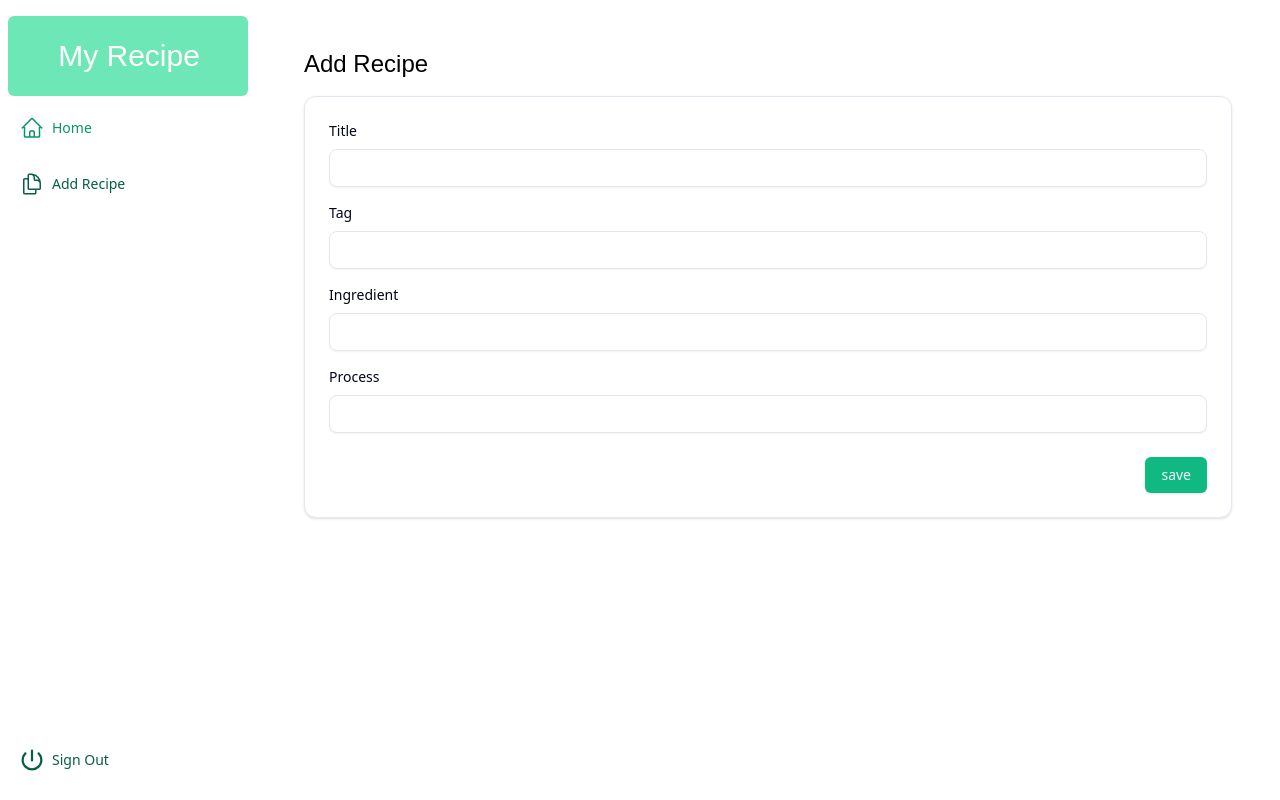
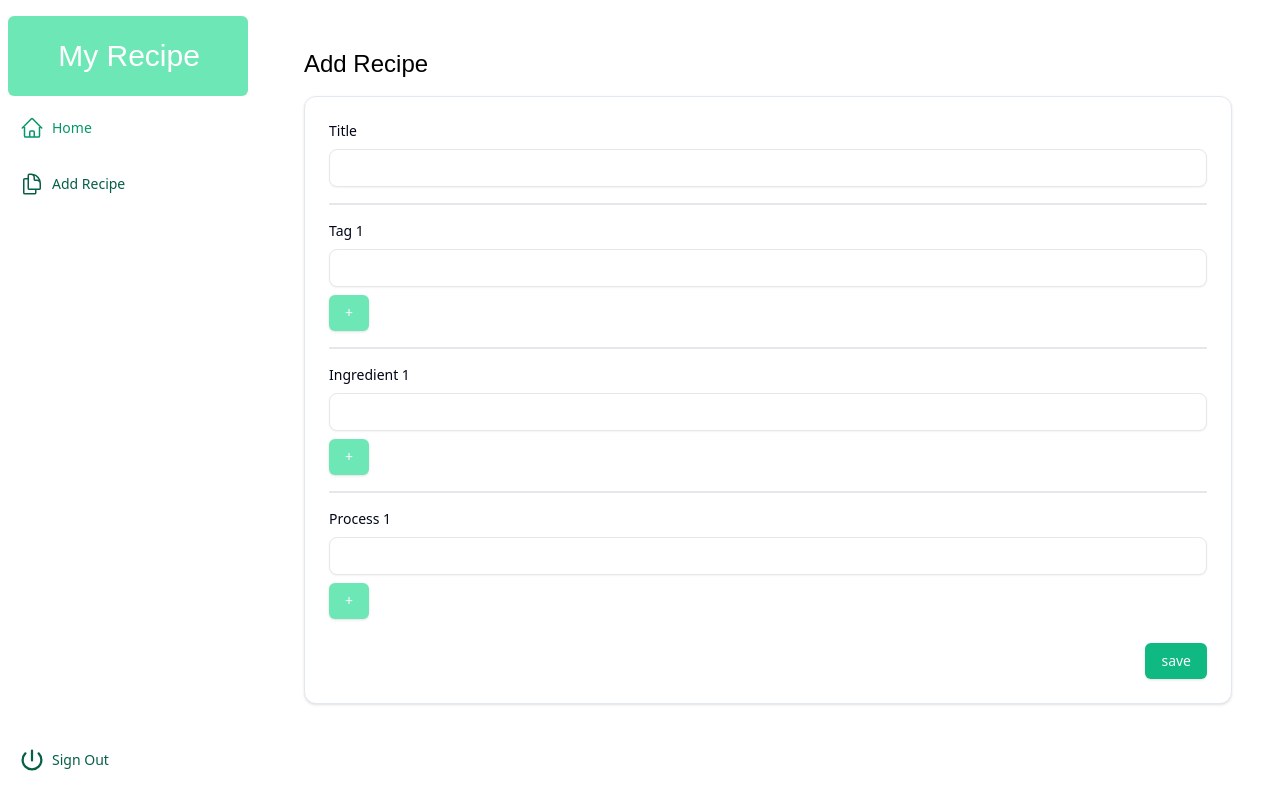
Before and after one commit to yoounyoungheon/my-recipe, a Next.js app in the folder web/: page /add-recipe in a window 1280 px wide. Built offline with nearby package versions, Linux system fonts and the light colour scheme; a web font is replaced by a local one.

Commit message:
데이터데이스에 없는 회원으로 로그인할 경우 바로 회원가입되도록

```diff
--- a/web/src/app/(routes)/add-recipe/page.tsx
+++ b/web/src/app/(routes)/add-recipe/page.tsx
@@ -1,9 +1,57 @@
 'use client'
 import { lusitana } from "@/app/fonts/fonts"
+import AchromaticButton from "@/app/ui/component/atom/achromatic-button";
 import { Card, CardContent, CardFooter } from "@/app/ui/component/molecule/card/card";
 import Form from "@/app/ui/component/molecule/form/form-index";
+import { useState } from "react";
 
 export default function Page(){
+  const [tagCounts, setTagCounts] = useState([1]);
+  const [ingredientCounts, setIngredientCounts] = useState([1]);
+  const [processCounts, setProcessCounts] = useState([1]);
+
+  const handleAddTagInput = () =>{
+    const counts = [...tagCounts]
+    let counter = counts.slice(-1)[0];
+    counter+=1;
+    counts.push(counter);
+    setTagCounts(counts);
+  }
+
+  // const handleDeleteTagInput = () =>{
+  //   const counts = [...tagCounts]
+
+  // }
+
+  const handleAddIngredientInput = () =>{
+    const counts = [...ingredientCounts]
+    let counter = counts.slice(-1)[0];
+    counter+=1;
+    counts.push(counter);
+    setIngredientCounts(counts);
+  }
+
+  const handleAddProcessInput = () =>{
+    const counts = [...processCounts]
+    let counter = counts.slice(-1)[0];
+    counter+=1;
+    counts.push(counter);
+    setProcessCounts(counts);
+  }
+
+
+  const TagInputs: JSX.Element[] = tagCounts.map((num)=>{
+    return (<><Form.TextInput label={`Tag ${num}`} id={`tag${num}`} placeholder=""/></>)
+  })
+
+  const IngredientInputs: JSX.Element[] = ingredientCounts.map((num)=>{
+    return (<><Form.TextInput label={`Ingredient ${num}`} id={`ingredient${num}`} placeholder=""/></>)
+  })
+
+  const ProcessInputs: JSX.Element[] = processCounts.map((num)=>{
+    return (<><Form.TextInput label={`Process ${num}`} id={`process${num}`} placeholder=""/></>)
+  })
+
 
   return (
     <main>
@@ -17,14 +65,20 @@ export default function Page(){
           <div className="space-y-2">
             <Form.TextInput label="Title" id="title" placeholder="" />
           </div>
+          <div className="w-[100%] my-[1%] border-[1px] border-lightGray/30"></div>
           <div className="space-y-2">
-            <Form.TextInput label="Tag" id="tag" placeholder="" />
+            {TagInputs}
+            <AchromaticButton className="bg-emerald-300" onClick={handleAddTagInput}>+</AchromaticButton>
           </div>
+          <div className="w-[100%] my-[1%] border-[1px] border-lightGray/30"></div>
           <div className="space-y-2">
-            <Form.TextInput label="Ingredient" id="ingredient" placeholder="" />
+            {IngredientInputs}
+            <AchromaticButton className="bg-emerald-300" onClick={handleAddIngredientInput}>+</AchromaticButton>
           </div>
+          <div className="w-[100%] my-[1%] border-[1px] border-lightGray/30"></div>
           <div className="space-y-2">
-            <Form.TextInput label="Process" id="process" placeholder="" />
+            {ProcessInputs}
+            <AchromaticButton className="bg-emerald-300" onClick={handleAddProcessInput}>+</AchromaticButton>
           </div>
         </CardContent>
         <CardFooter>
--- a/web/src/app/business/service/autn.action.ts
+++ b/web/src/app/business/service/autn.action.ts
@@ -26,7 +26,22 @@ export function athentication(prevState: FormState, formData: FormData):FormStat
     ...validatedFields.data
   };
 
+  const allUsers:(string | null)[] = [];
+    for(let i=0; i<localStorage.length; i++){
+        allUsers.push(localStorage.key(i))
+    }
+  console.log(allUsers);
+
   try{
+    if(!(body.email in allUsers)){
+      localStorage.setItem(body.email, body.password);
+      return {
+        isSuccess: true,
+        isFailure: false,
+        validationError: {},
+        message: '환영합니다. 해당 이메일과 비밀번호로 회원가입 되었습니다.'
+      }
+    }
     const pw = localStorage.getItem(body.email);
     if(!pw){
       return {
--- a/web/src/app/page.tsx
+++ b/web/src/app/page.tsx
@@ -12,6 +12,7 @@ export default function Home() {
   useEffect(()=>{
     localStorage.setItem('example@naver.com', '1234!')
   }, []);
+
   const router = useRouter();
 
   return (
@@ -20,7 +21,7 @@ export default function Home() {
         <div className="flex flex-col justify-center items-center text-center">
           <MainLogo className="text-black"/>
         </div>
-
+        {/* 일반 로그인 */}
         <Card>
           <Form id='sign-in' action={athentication} onSuccess={()=>{router.push('/home')}} failMessageControl={'alert'}>
             <CardContent className="space-y-4 pt-6">
@@ -38,6 +39,7 @@ export default function Home() {
         </Card>
 
         <div className="grid gap-6 sm:grid-cols-2 lg: grid-cols-4">
+          {/* 소셜 로그인 */}
           <Card>
             <CardContent className="space-y-4 pt-6">
               <GithubLogo/>
```
